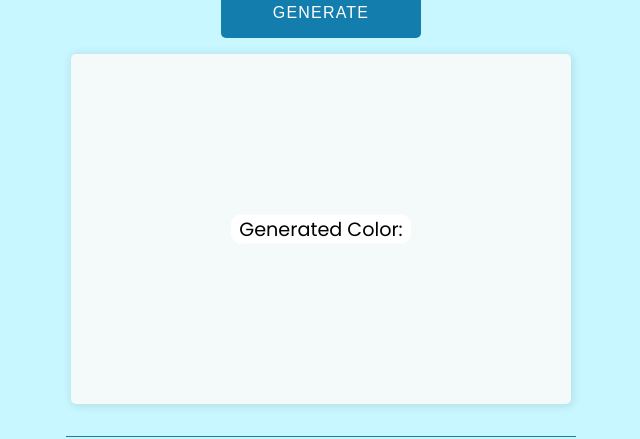
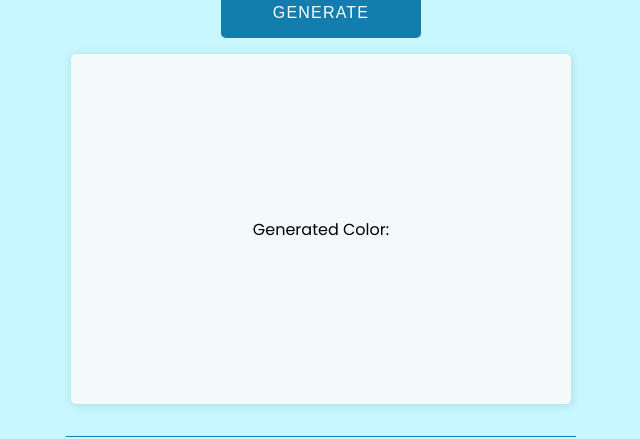
Before and after one commit to cheorodio/react-random-color-generator, a React app: page / in a window 1280 px wide. Shown: the part 177-616 px from the top of the page, without its empty margins (319-959 px from the left). Built offline with nearby package versions, Linux system fonts and the light colour scheme.

Commit message:
Edit jsx

```diff
--- a/src/App.css
+++ b/src/App.css
@@ -69,17 +69,9 @@
   height: 100%;
   width: 100%;
   border-radius: 5px;
-}
-
-.color-hex {
-  font-size: 1.2rem;
-  position: absolute;
-  top: 50%;
-  left: 50%;
-  transform: translate(-50%, -50%);
-  background-color: #ffff;
-  width: 180px;
-  border-radius: 10px;
+  display: flex;
+  align-items: center;
+  justify-content: center;
 }
 
 .optional-title {
--- a/src/App.js
+++ b/src/App.js
@@ -19,8 +19,9 @@ export default function App() {
         Generate
       </button>
       <div className="color-container">
-        <div style={{ backgroundColor: randomColor }} className="color" />
-        <div className="color-hex">Generated Color: {randomColor}</div>
+        <div style={{ backgroundColor: randomColor }} className="color">
+          Generated Color: {randomColor}
+        </div>
       </div>
       <p className="optional-title">
         Optional <br />
```
